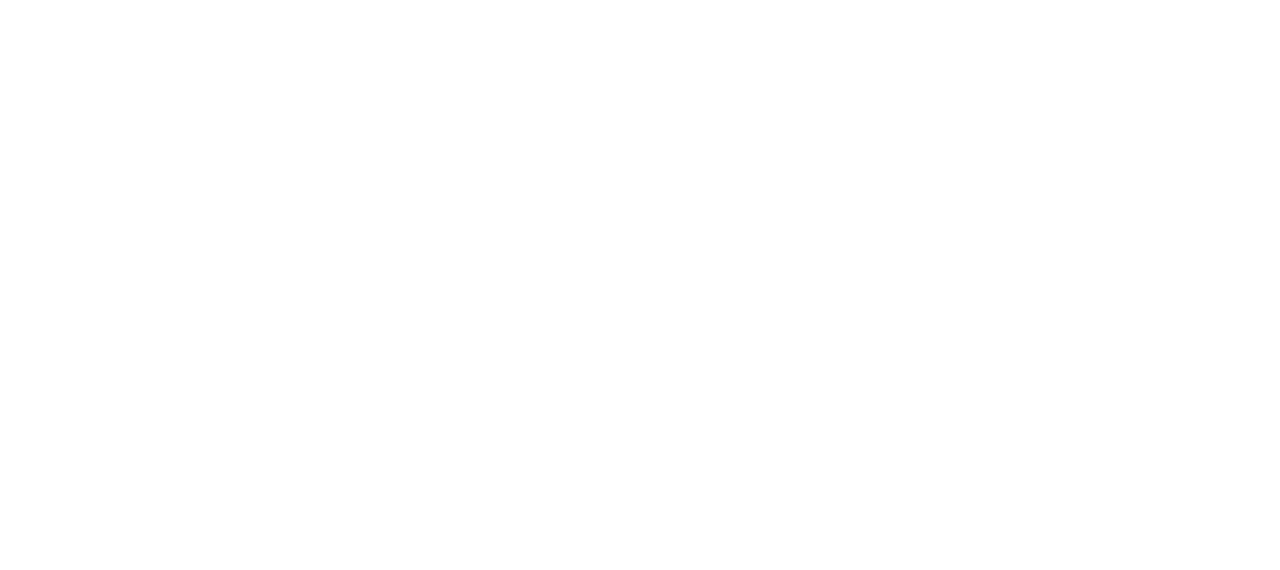
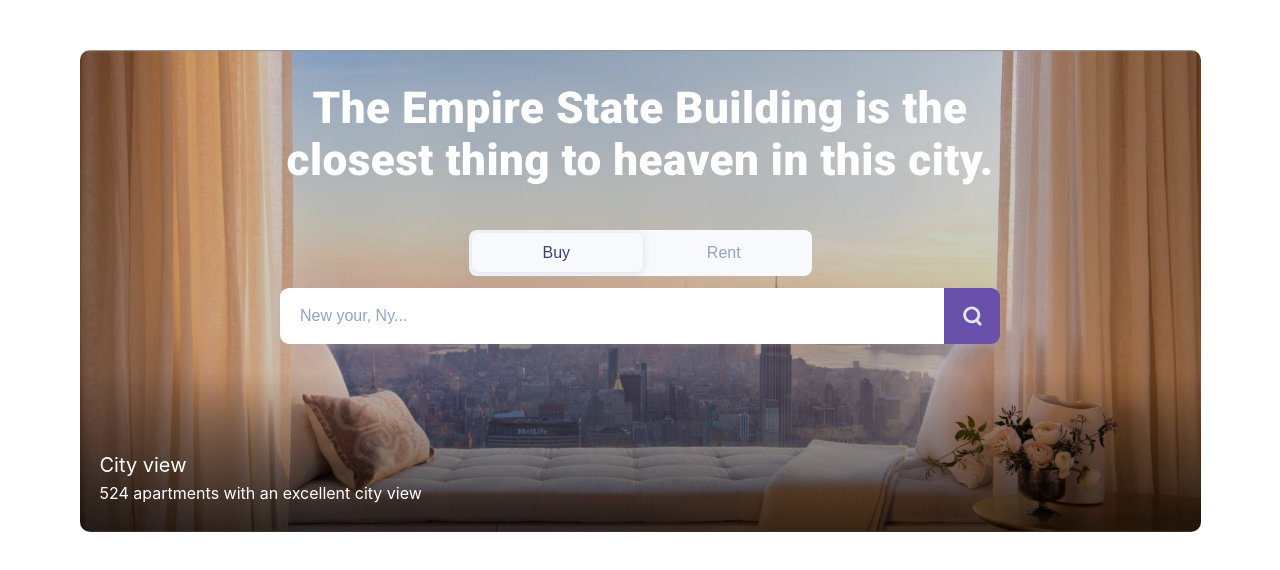
Before and after one commit to RuslanOtonbaev/Saga-, a React (Create React App) app: page / in a window 1280 px wide. Shown: the top 570 px of the page. Built offline with nearby package versions, Linux system fonts and the light colour scheme.

Commit message:
refactored banner

```diff
--- a/package.json
+++ b/package.json
@@ -3,6 +3,7 @@
   "version": "0.1.0",
   "private": true,
   "dependencies": {
+    "@types/node": "^12.12.8",
     "@types/react": "^16.9.11",
     "@types/react-dom": "^16.9.4",
     "@types/react-redux": "^7.1.5",
--- a/src/App.tsx
+++ b/src/App.tsx
@@ -1,16 +1,14 @@
 import React from 'react';
 import './App.css';
 
-// import Banner from './Components/banner-module/banner';
+import Banner from './Components/banner-module/banner';
 // import Toggler from './Components/toggle-module/section-toggler';
 // import Content from './Components/content-module/content-component';
 
-const App = ():any => {
+const App = () => {
   return (
       <div className='wrapper'>
-          <div className="container">
-
-          </div>
+          <Banner />
       </div>
   );
 }
--- /dev/null
+++ b/src/Components/banner-module/banner/index.tsx
@@ -0,0 +1,49 @@
+import * as React from 'react';
+import {getRandomImageFrom} from '../../../helpers/image-randomizer';
+
+import Toggler from '../banner-toggler/index';
+import Search from '../banner-search/index';
+
+const styles:styles = require('./index.module.css');
+const background1:string = require('../../../images/banner_background.jpg');
+const background2:string = require('../../../images/banner_background2.jpg');
+
+interface styles{
+    [key:string]:string
+}
+
+export default class Banner extends React.Component{
+
+    private getRandomImage = ():number => {
+        const randomNumber:number = getRandomImageFrom(0,1);
+        return randomNumber;
+    }
+
+    private getRandomBackground = ():string => {
+        if(this.getRandomImage()){
+            return background1;
+        }
+
+        return background2;
+    }
+
+    render(){
+        return(
+            <div className="container">
+                <div
+                    style={{backgroundImage: `url(${this.getRandomBackground()})`}}
+                    className={styles.banner}>
+                    <h1 className={styles.title}>
+                        The Empire State Building is the closest thing to heaven in this city.
+                    </h1>
+                    <Toggler />
+                    <Search />
+                    <div className={styles.banner_footer_content}>
+                        <p className={styles.banner_footer_content_title}>City view</p>
+                        <span className={styles.banner_footer_content_desc}>524  apartments with an excellent city view</span>
+                    </div>
+                </div>
+            </div>
+        )
+    }
+}
--- /dev/null
+++ b/src/helpers/image-randomizer.ts
@@ -0,0 +1,3 @@
+export const getRandomImageFrom = (min:number,max:number):number => {
+    return Math.floor(Math.random() * (max - min + max)) + min;
+}
--- /dev/null
+++ b/src/react-app-env.d.ts
@@ -0,0 +1 @@
+/// <reference types="react-scripts" />
```
Also changed, not shown: src/Components/banner-module/banner/index.jsx (deleted, +0 -32 lines), 2 other files (tests, documents, lock files or other folders).
